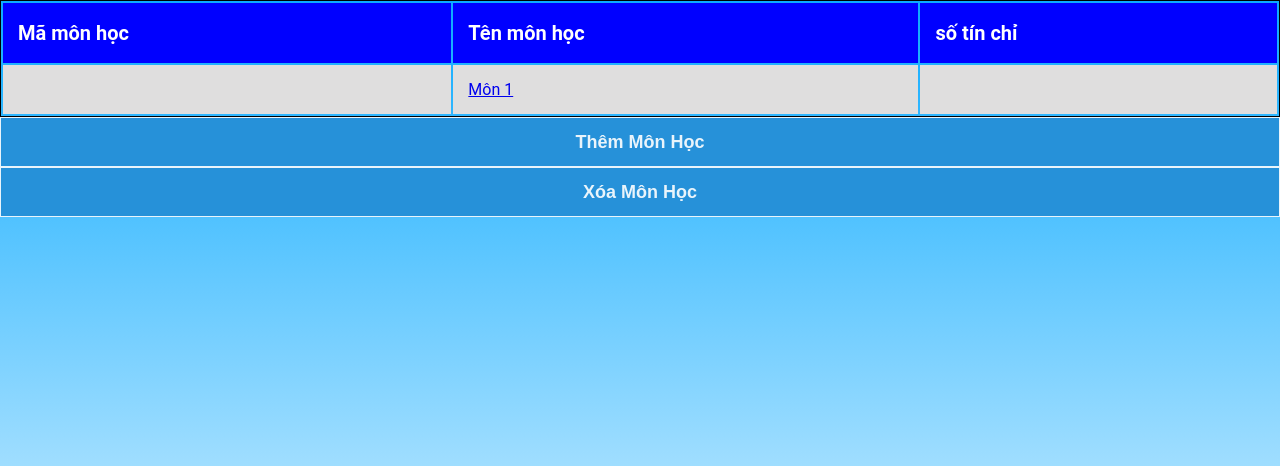
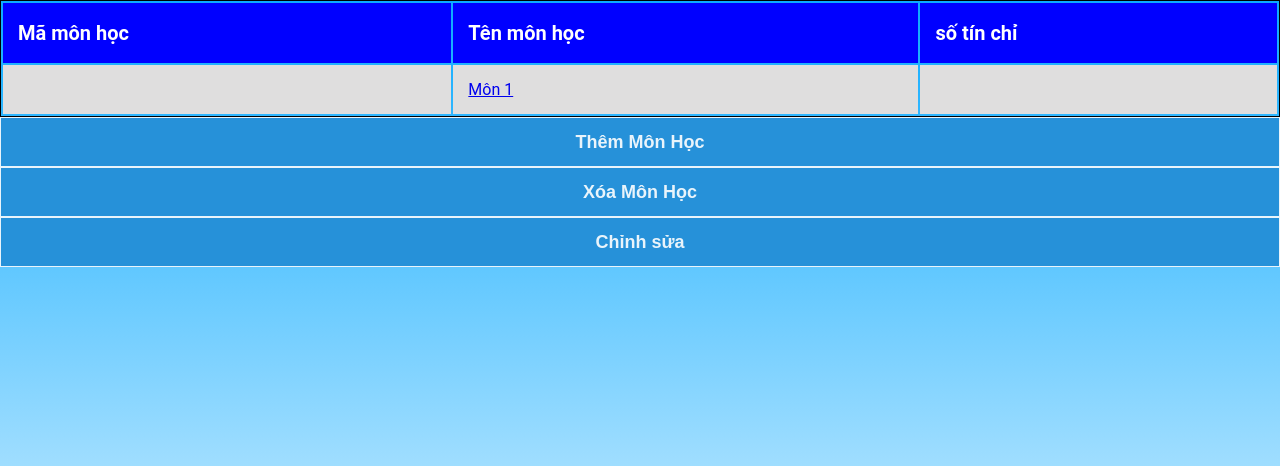
Before and after one commit to Nhom-1-Python-HPU-CT26/BaiTapLonMonPy, a Python web app: template Templates/CT26.html in a window 1280 px wide. Shown: the part 35-501 px from the top of the page. Run offline with Jinja, Linux system fonts and the light colour scheme; the template is opened without the code that fills it, so the values that code supplies are empty.

Commit message:
fixed monhoc

```diff
--- a/SQL/student.sql
+++ b/SQL/student.sql
@@ -0,0 +1 @@
+select * from students;
--- a/Templates/CT26.html
+++ b/Templates/CT26.html
@@ -24,5 +24,6 @@
         </table>
         <button>Thêm Môn Học</button>
         <button>Xóa Môn Học</button>
+        <button>Chỉnh sửa</button>
     </body>
 </html>
--- a/Templates/admin.html
+++ b/Templates/admin.html
@@ -25,5 +25,6 @@
             </tr>
         <button>Thêm Lớp</button>
         <button>Xóa Lớp</button>
+        <button>Chỉnh sửa</button>
     </body>
 </html>
--- a/Templates/mon1.html
+++ b/Templates/mon1.html
@@ -43,5 +43,6 @@
     </table>
     <button>Thêm Sinh Viên</button>
     <button>Xóa Sinh Viên</button>
+    <button>Chỉnh sửa</button>
 </body>
 </html>
```
